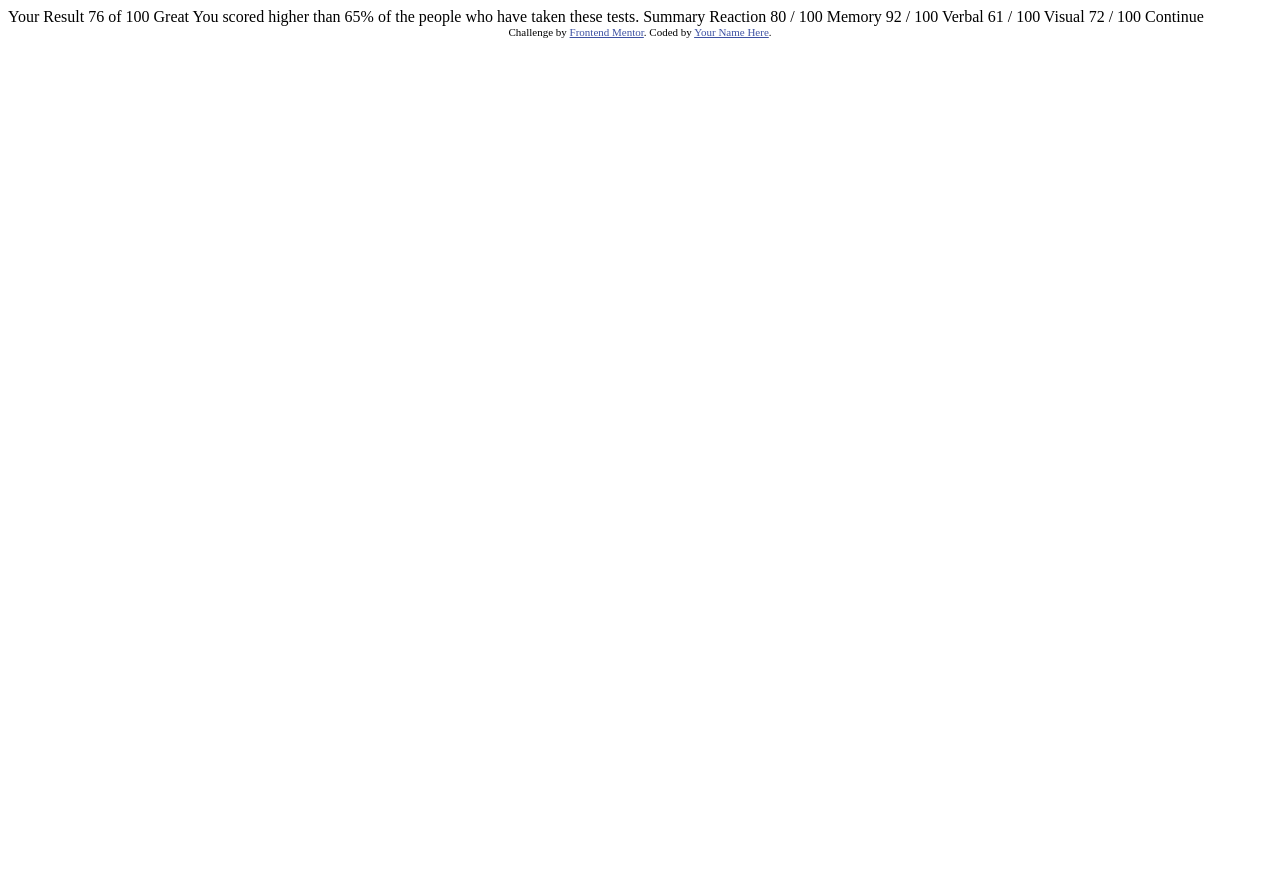
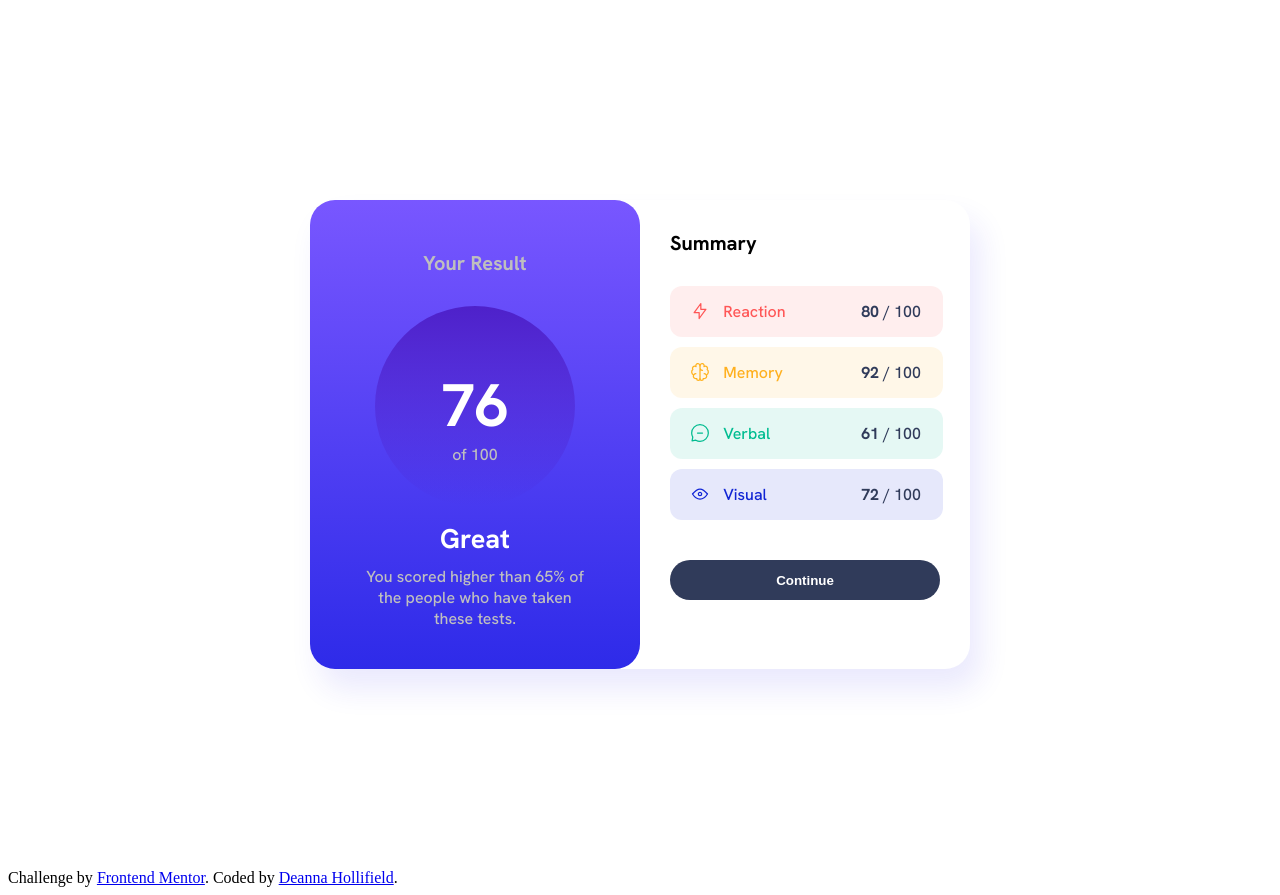
Before and after one commit to dhollifield/results-summary-component-main, a plain HTML site: page index.html in a window 1280 px wide. Before the commit the page ends 800 px from the top, so only its background shows below. Drawn offline with Linux system fonts and the light colour scheme.

Commit message:
completed challenge

```diff
--- /dev/null
+++ b/assets/styles/styles.css
@@ -0,0 +1,124 @@
+.container {
+    font-family: 'Hanken Grotesk', sans-serif;
+    background-color: hsl(0, 0%, 100%);
+    display: flex;
+    flex-direction: row;
+    max-width: 660px;
+    margin:  200px auto;
+    border-radius: 25px;
+    box-shadow: 10px 20px 30px hsla(241, 81%, 54%, 0.1);
+}
+
+.your-result-container {
+    border-radius: 25px;
+    background-image: linear-gradient(hsl(252, 100%, 67%), hsl(241, 81%, 54%));
+    text-align: center;
+    max-width: 50%;
+    display: flex;
+    justify-content: center;
+    flex-direction: column;
+    padding-top: 30px;
+    padding-bottom: 30px;
+}
+
+.your-result-title {
+    color: hsl(0, 0%, 75%);
+    font-size: 20px;
+}
+
+.your-result-score {
+    background-image: linear-gradient(hsla(256, 72%, 46%, 1), hsla(241, 72%, 46%, 0));
+    border-radius: 50%;
+    width: 200px;
+    height: 200px;
+    justify-content: center;
+    align-items: center;
+    margin-left: auto;
+    margin-right: auto;
+    margin-top: 10px;
+    margin-bottom: 10px;
+}
+
+.score {
+    font-size: 60px;
+    font-weight: bolder;
+    color: white;
+    justify-content: center;
+    align-items: center;
+}
+
+.max-score {
+    margin-top: -60px;
+}
+
+.max-score {
+    color: hsl(0, 0%, 75%);
+}
+
+.your-result-category {
+    font-size: 27px;
+    color: white;
+    margin: 5px;
+}
+
+.your-result-compare {
+    color: hsl(0, 0%, 75%);
+    font-size: 16px;
+    margin: 5px 50px 10px 50px;
+}
+
+.summary-container {
+    max-width: 250px;
+}
+
+.summary-title {
+    font-size: 20px;
+    margin: 30px;
+}
+.box {
+    padding: 15px 20px;
+    margin: 10px 30px;
+    width: 93%;
+    display: grid;
+    grid-template-columns: 10% 55% 35%;
+    column-gap: 10px;
+    border-radius: 12px;
+}
+
+.reaction {
+    background-color: hsla(0, 100%, 67%, 0.1);
+    color: hsl(0, 100%, 67%);
+}
+
+.memory {
+    background-color: hsla(39, 100%, 56%, 0.1);
+    color: hsl(39, 100%, 56%);
+}
+
+.verbal {
+    background-color: hsla(166, 100%, 37%, 0.1);
+    color: hsl(166, 100%, 37%);
+}
+
+.visual {
+    background-color: hsla(234, 85%, 45%, 0.1);
+    color: hsl(234, 85%, 45%);
+}
+
+.category-score {
+    color: hsl(224, 30%, 27%);
+}
+
+button {
+    background-color: hsl(224, 30%, 27%);
+    border: none;
+    color: white;
+    font-weight: bold;
+    margin: 30px;
+    padding: 10px 20px;
+    border-radius: 500px;
+    text-align: center;
+    display: inline-block;
+    height: 40px;
+    width: 270px;
+}
--- a/index.html
+++ b/index.html
@@ -6,42 +6,53 @@
 
   <link rel="icon" type="image/png" sizes="32x32" href="./assets/images/favicon-32x32.png">
 
+  <link rel="stylesheet" href="/assets/styles/styles.css">
+  <link rel="preconnect" href="https://fonts.googleapis.com">
+  <link rel="preconnect" href="https://fonts.gstatic.com" crossorigin>
+  <link href="https://fonts.googleapis.com/css2?family=Hanken+Grotesk:wght@500;700;800&family=Inter&display=swap" rel="stylesheet">
+
   <title>Frontend Mentor | Results summary component</title>
-
-  <!-- Feel free to remove these styles or customise in your own stylesheet 👍 -->
-  <style>
-    .attribution { font-size: 11px; text-align: center; }
-    .attribution a { color: hsl(228, 45%, 44%); }
-  </style>
 </head>
 <body>
+  <div class="container">
+    <div class="your-result-container">
+      <h3 class="your-result-title">Your Result</h3>
+      <div class="your-result-score">
+        <p class="score">76</p>
+        <p class="max-score">of 100</p>
+      </div>
+      <h1 class="your-result-category">Great</h1>
+      <p class="your-result-compare">You scored higher than 65% of the people who have taken these tests.</p>
+    </div>
+    <div class="summary-container">
+      <h4 class="summary-title">Summary</h4>
+      <div class="box reaction">
+        <svg xmlns="http://www.w3.org/2000/svg" width="20" height="20" fill="none" viewBox="0 0 20 20"><path stroke="#F55" stroke-linecap="round" stroke-linejoin="round" stroke-width="1.25" d="M10.833 8.333V2.5l-6.666 9.167h5V17.5l6.666-9.167h-5Z"/></svg>
+        <div class="category">Reaction</div>
+        <div class="category-score"> <b>80</b> / 100 </div>
+      </div>
+      <div class="box memory">
+        <svg xmlns="http://www.w3.org/2000/svg" width="20" height="20" fill="none" viewBox="0 0 20 20"><path stroke="#FFB21E" stroke-linecap="round" stroke-linejoin="round" stroke-width="1.25" d="M5.833 11.667a2.5 2.5 0 1 0 .834 4.858"/><path stroke="#FFB21E" stroke-linecap="round" stroke-linejoin="round" stroke-width="1.25" d="M3.553 13.004a3.333 3.333 0 0 1-.728-5.53m.025-.067a2.083 2.083 0 0 1 2.983-2.824m.199.054A2.083 2.083 0 1 1 10 3.75v12.917a1.667 1.667 0 0 1-3.333 0M10 5.833a2.5 2.5 0 0 0 2.5 2.5m1.667 3.334a2.5 2.5 0 1 1-.834 4.858"/><path stroke="#FFB21E" stroke-linecap="round" stroke-linejoin="round" stroke-width="1.25" d="M16.447 13.004a3.334 3.334 0 0 0 .728-5.53m-.025-.067a2.083 2.083 0 0 0-2.983-2.824M10 3.75a2.085 2.085 0 0 1 2.538-2.033 2.084 2.084 0 0 1 1.43 2.92m-.635 12.03a1.667 1.667 0 0 1-3.333 0"/></svg>
+        <div class="category">Memory</div>
+        <div class="category-score"><b>92</b> / 100</div>
+      </div>
+      <div class="box verbal">
+        <svg xmlns="http://www.w3.org/2000/svg" width="20" height="20" fill="none" viewBox="0 0 20 20"><path stroke="#00BB8F" stroke-linecap="round" stroke-linejoin="round" stroke-width="1.25" d="M7.5 10h5M10 18.333A8.333 8.333 0 1 0 1.667 10c0 1.518.406 2.942 1.115 4.167l-.699 3.75 3.75-.699A8.295 8.295 0 0 0 10 18.333Z"/></svg>
+        <div class="category">Verbal</div>
+        <div class="category-score"><b>61</b> / 100</div>
+      </div>
+      <div class="box visual">
+        <svg xmlns="http://www.w3.org/2000/svg" width="20" height="20" fill="none" viewBox="0 0 20 20"><path stroke="#1125D6" stroke-linecap="round" stroke-linejoin="round" stroke-width="1.25" d="M10 11.667a1.667 1.667 0 1 0 0-3.334 1.667 1.667 0 0 0 0 3.334Z"/><path stroke="#1125D6" stroke-linecap="round" stroke-linejoin="round" stroke-width="1.25" d="M17.5 10c-1.574 2.492-4.402 5-7.5 5s-5.926-2.508-7.5-5C4.416 7.632 6.66 5 10 5s5.584 2.632 7.5 5Z"/></svg>
+        <div class="category">Visual</div>
+        <div class="category-score"><b>72</b> / 100</div>
+      </div>
+      <button>Continue</button>
+    </div>
 
-  Your Result
-  76
-  of 100
-
-  Great
-  You scored higher than 65% of the people who have taken these tests.
-
-  Summary
-
-  Reaction
-  80 / 100
-
-  Memory
-  92 / 100
-
-  Verbal
-  61 / 100
-
-  Visual
-  72 / 100
-
-  Continue
-
+  </div>
   <div class="attribution">
     Challenge by <a href="https://www.frontendmentor.io?ref=challenge" target="_blank">Frontend Mentor</a>.
-    Coded by <a href="#">Your Name Here</a>.
+    Coded by <a href="https://github.com/dhollifield" target="_blank">Deanna Hollifield</a>.
   </div>
 </body>
 </html>
```
